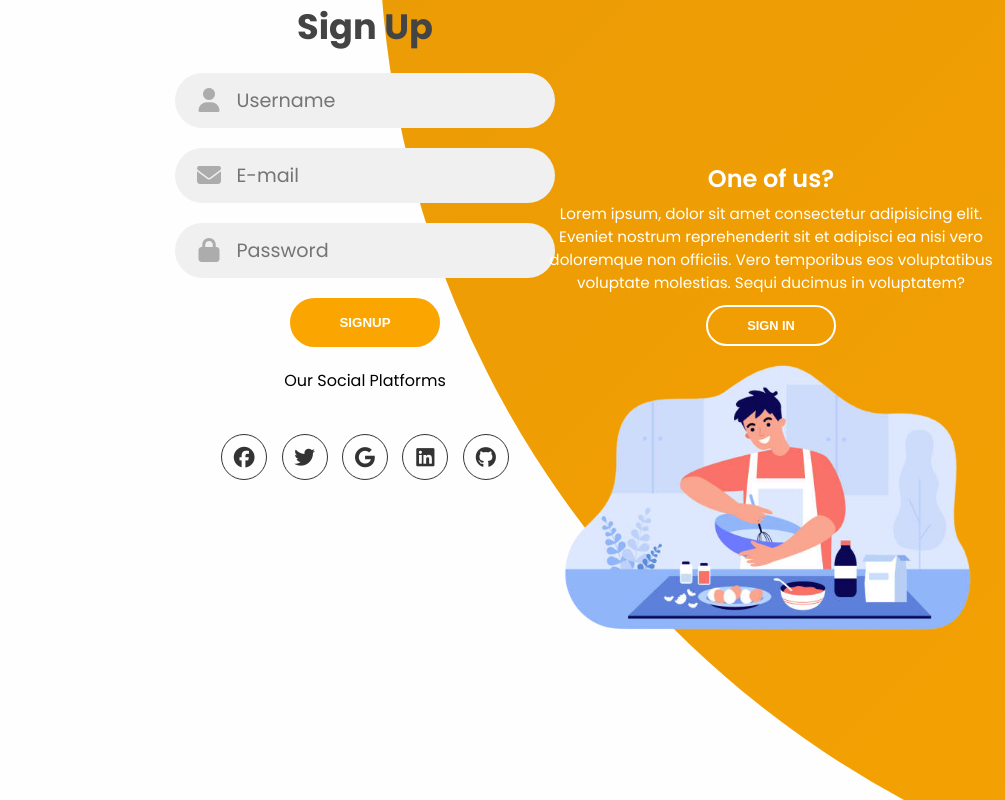
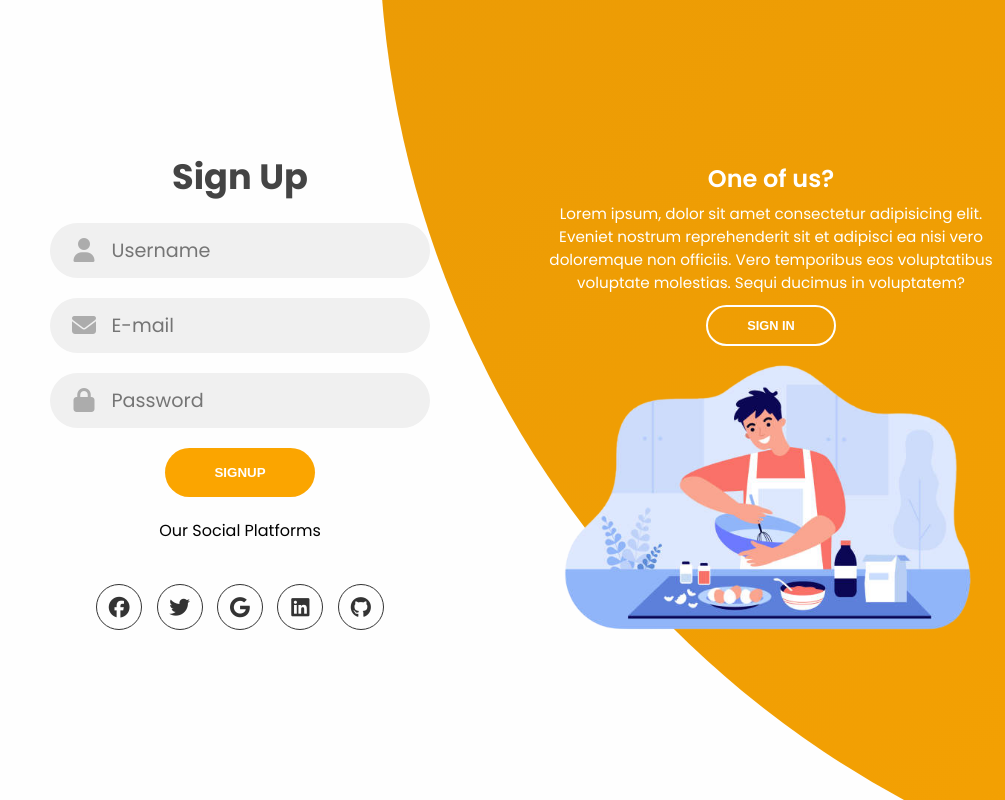
Before and after one commit to aditi1403/website_foodosphere, a website: page index.html in a window 1280 px wide. Both pictures are taken after a click on the button "SIGN UP". Shown: the whole page, without its empty margins (275-1280 px from the left). Drawn offline with nearby package versions, Linux system fonts and the light colour scheme.

Commit message:
Update index.css

```diff
--- a/CSS/index.css
+++ b/CSS/index.css
@@ -268,8 +268,8 @@ form.signup-form{
 }
 
 .container.sign-up-mode form.signup-form{
-    /* margin-right: 580px;
-    margin-top: 150px; */
-    z-index: 100;
+    margin-left: -250px;
+    margin-top: 150px;
+    z-index: 2;
     opacity: 1;
 }
```
